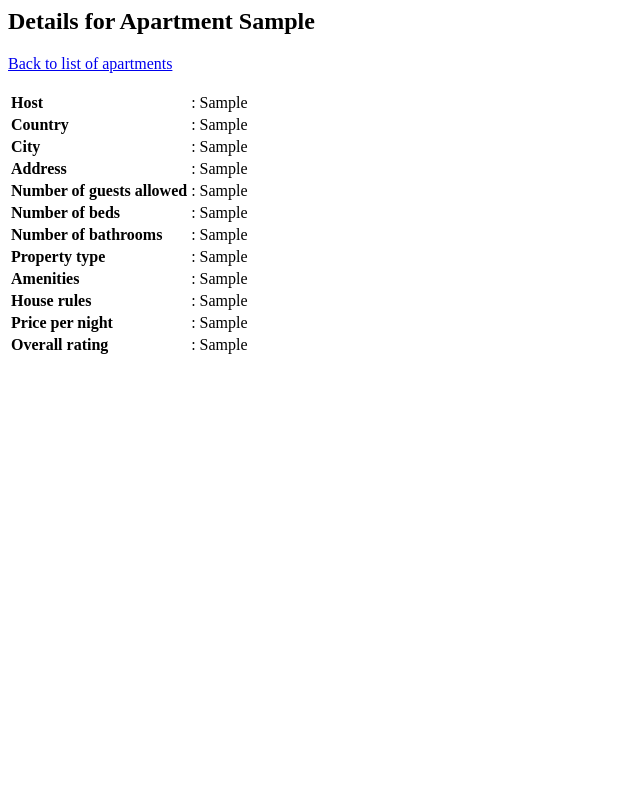
After one commit to zsb258/AppStore, a Django app: template app/templates/app/apartment.html in a window 1280 px wide. The commit adds this page. Shown: the whole page, without its empty margins (0-640 px from the left). Run offline with Django 3.2, Linux system fonts and the light colour scheme; the template is opened without the code that fills it: most values are stand-ins (such as "Sample title", 1, 10 or a date in 2020).

Commit message:
Add page apartment

```diff
--- a/AppStore/urls.py
+++ b/AppStore/urls.py
@@ -25,5 +25,6 @@ urlpatterns = [
     path('add', app.views.add, name='add'),
     path('view/<str:id>', app.views.view, name='view'),
     path('checkpw/<str:id>', app.views.checkpw, name='checkpw'),
-    path('search', app.views.search, name='search')
+    path('search', app.views.search, name='search'),
+    path('apartment', app.views.apartment, name='apartment')
 ]
--- /dev/null
+++ b/app/templates/app/apartment.html
@@ -0,0 +1,75 @@
+<html>
+<head>
+    <title>Apartment Details</title>
+</head>
+<body>
+    <h2>Details for Apartment {{ apt.0 }}</h2>
+    <a href="search">Back to list of apartments</a>
+    <br/><br/>
+
+
+    <table style='text-align:left'>
+        <tr>
+            <th>Host</th>
+            <td>:</td>
+            <td> {{ apt.1 }} </td>
+        </tr>
+        <tr>
+            <th>Country</th>
+            <td>:</td>
+            <td> {{ apt.2 }} </td>
+        </tr>
+        <tr>
+            <th>City</th>
+            <td>:</td>
+            <td> {{ apt.3 }} </td>
+        </tr>
+        <tr>
+            <th>Address</th>
+            <td>:</td>
+            <td> {{ apt.4 }} </td>
+        </tr>
+        <tr>
+            <th>Number of guests allowed</th>
+            <td>:</td>
+            <td> {{ apt.5 }} </td>
+        </tr>
+        <tr>
+            <th>Number of beds</th>
+            <td>:</td>
+            <td> {{ apt.6 }} </td>
+        </tr>
+        <tr>
+            <th>Number of bathrooms</th>
+            <td>:</td>
+            <td> {{ apt.7 }} </td>
+        </tr>
+        <tr>
+            <th>Property type</th>
+            <td>:</td>
+            <td> {{ apt.8 }} </td>
+        </tr>
+        <tr>
+            <th>Amenities</th>
+            <td>:</td>
+            <td> {{ apt.9 }} </td>
+        </tr>
+        <tr>
+            <th>House rules</th>
+            <td>:</td>
+            <td> {{ apt.10 }} </td>
+        </tr>
+        <tr>
+            <th>Price per night</th>
+            <td>:</td>
+            <td> {{ apt.11 }} </td>
+        </tr>
+        <tr>
+            <th>Overall rating</th>
+            <td>:</td>
+            <td> {{ apt.13 }} </td>
+        </tr>
+    </table>
+
+</body>
+</html>
--- a/app/templates/app/search.html
+++ b/app/templates/app/search.html
@@ -93,7 +93,10 @@
             <td> {{ apartment.10 }} </td>
             <td> {{ apartment.11 }} </td>
             <td> {{ apartment.13 }} </td>
-            <td> <button>Book Apartment(to implement)</button> </td>
+            <td>
+                <a href="apartment/{{ user.0 }}"><button>View</button></a>
+                <button>Book Apartment(to implement)</button>
+            </td>
         </tr>
         {% endfor %}
     </table>
```
Also changed, not shown: app/views.py (+17 -1 lines).
